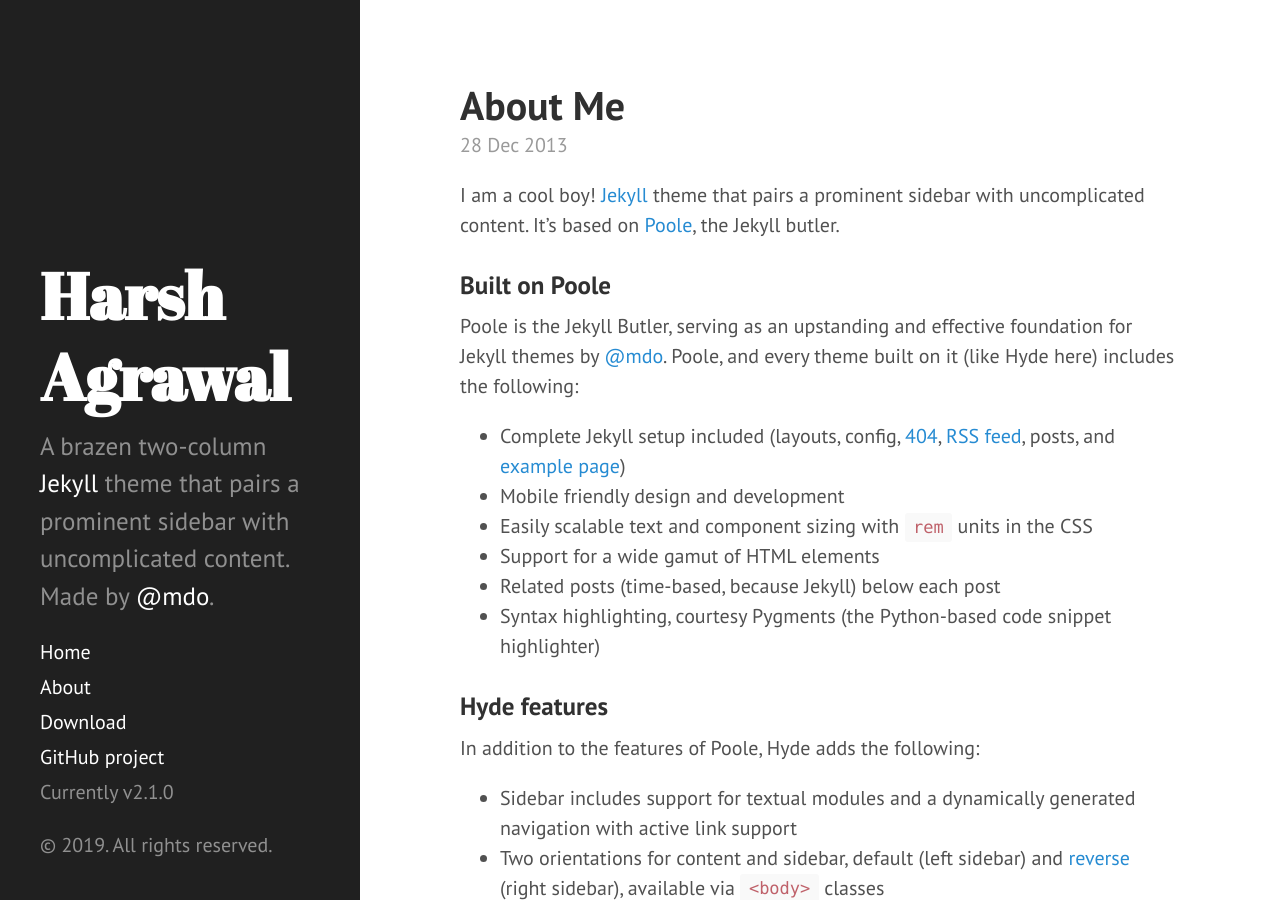
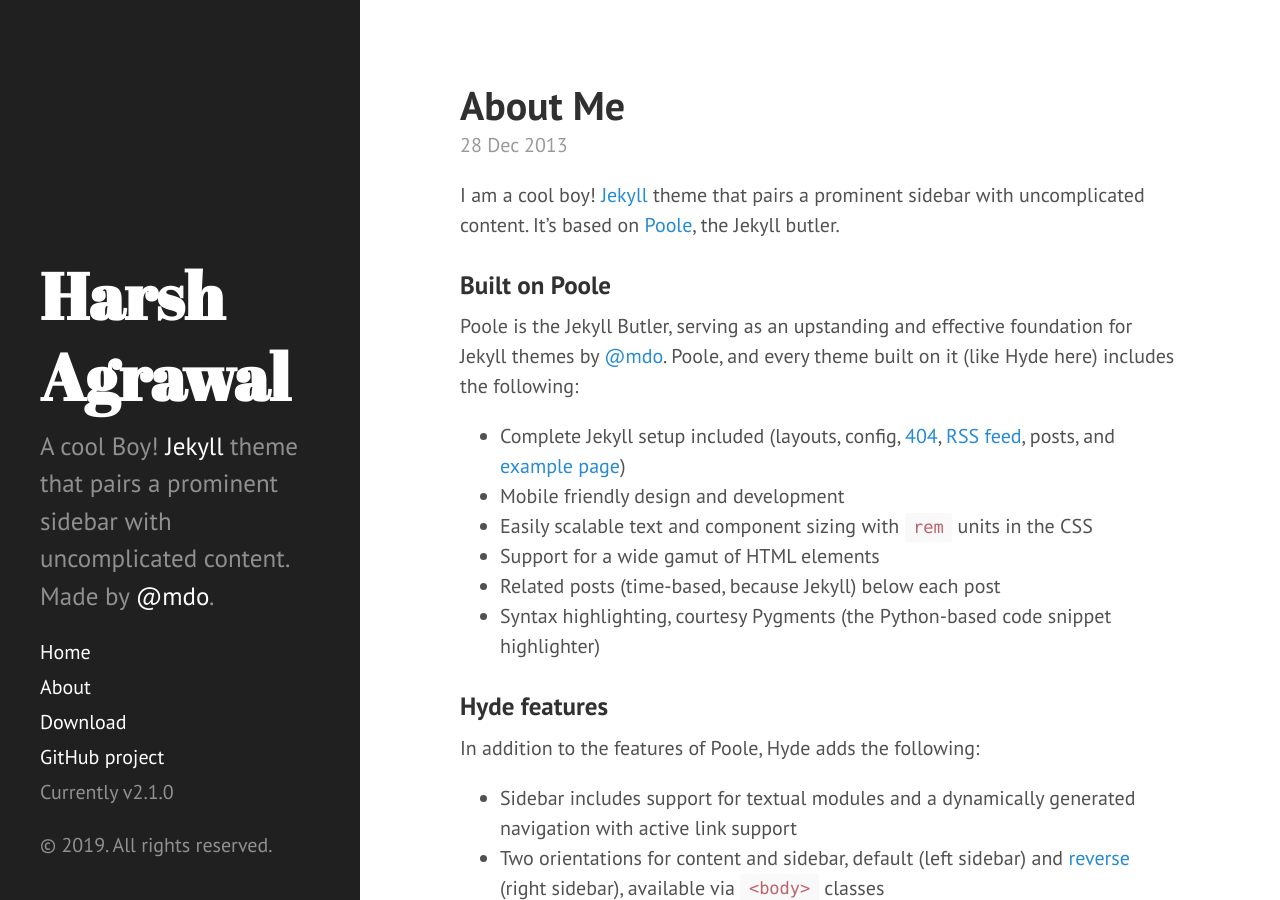
Before and after one commit to harshagrawal13/harshagrawal13.github.io, a Jekyll site: the page built from index.html, in a window 1280 px wide and 900 px high. Built offline with Jekyll 4.4.1, drawn with Linux system fonts in a browser that asks for light colours; Markdown is read by kramdown in place of the engine named in the settings; the list of posts is cut into pages by our own code.

Commit message:
Update _config.yml

```diff
--- a/_config.yml
+++ b/_config.yml
@@ -8,7 +8,7 @@
 # Setup
 title:            Harsh Agrawal
 tagline:          'Who has watched the friends?'
-description:      'A brazen two-column <a href="http://jekyllrb.com" target="_blank">Jekyll</a> theme that pairs a prominent sidebar with uncomplicated content. Made by <a href="https://twitter.com/mdo" target="_blank">@mdo</a>.'
+description:      'A cool Boy! <a href="http://jekyllrb.com" target="_blank">Jekyll</a> theme that pairs a prominent sidebar with uncomplicated content. Made by <a href="https://twitter.com/mdo" target="_blank">@mdo</a>.'
 url:              http://hyde.getpoole.com
 baseurl:          /
 
```
